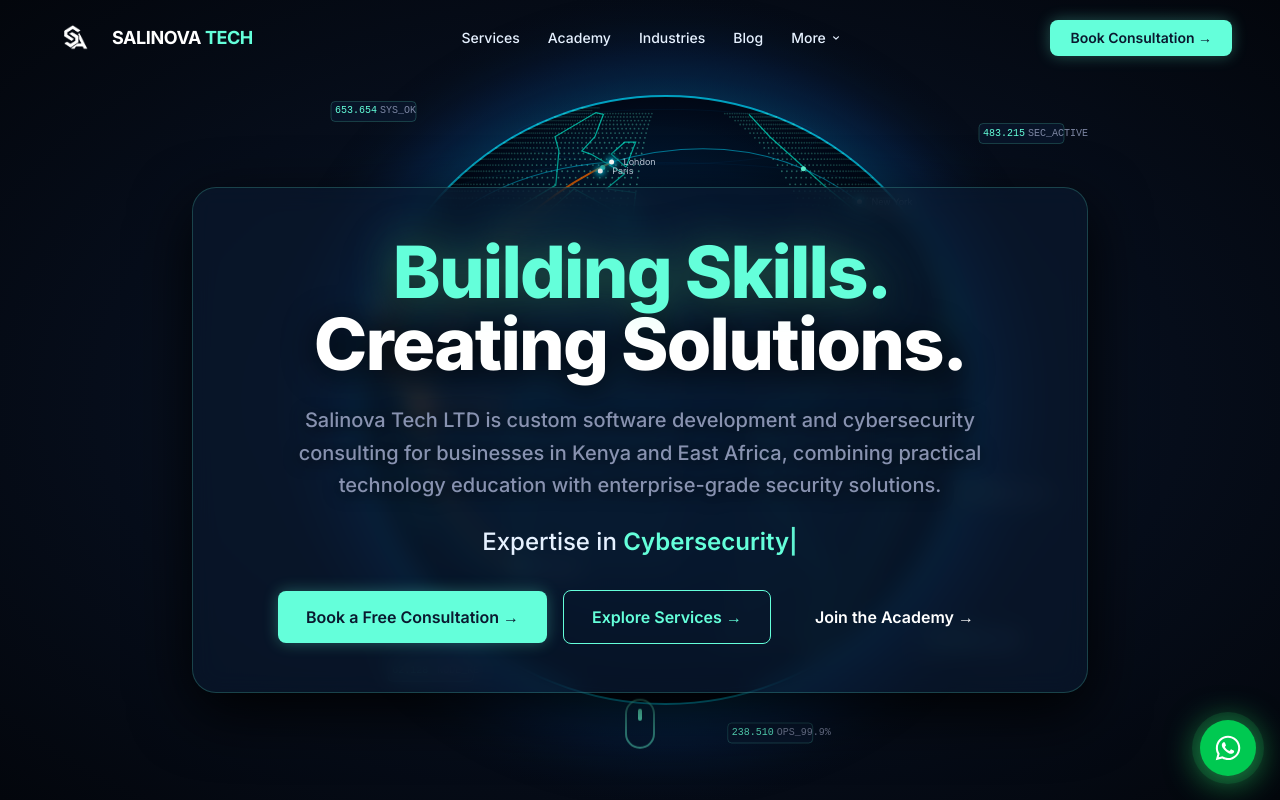
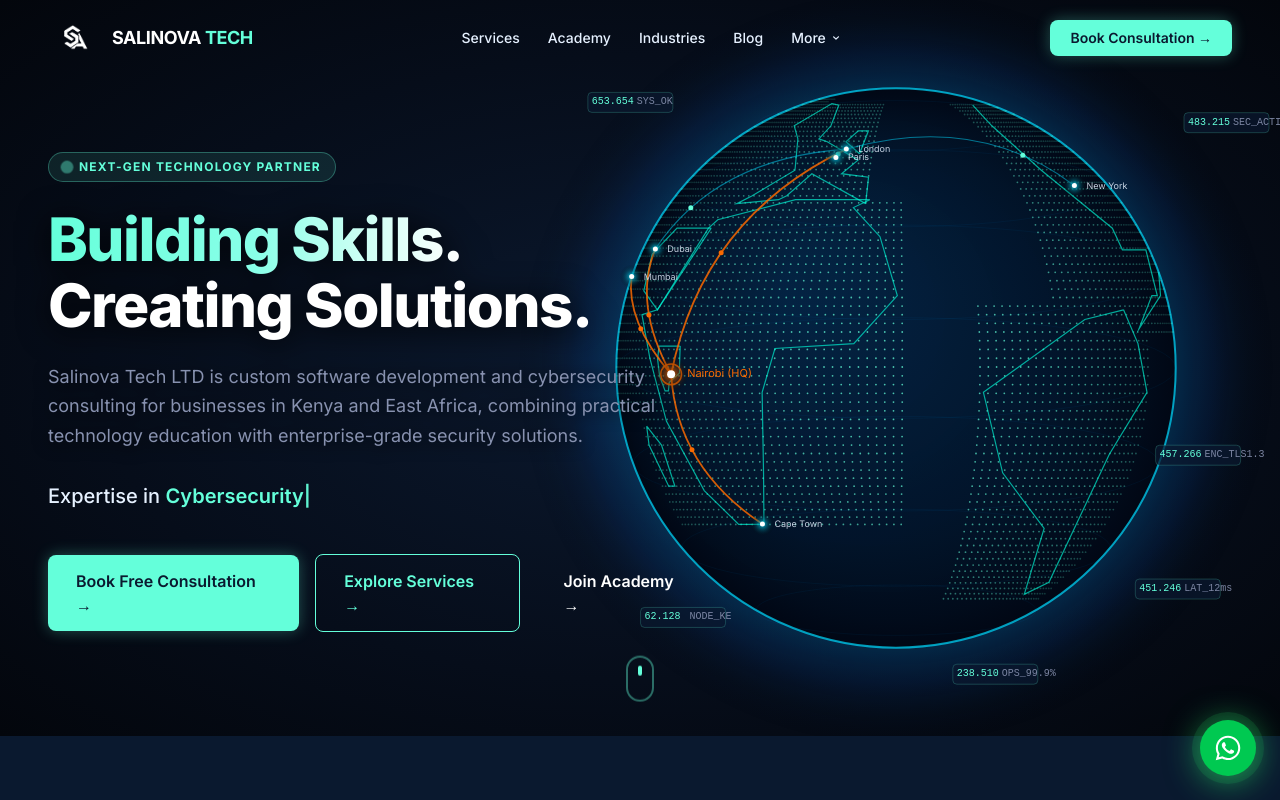
Before and after one commit to Ali-mahirizi-abdalla/Salinova-Tech-LTD-Website, a React (Vite) app: page / in a window 1280 px wide. Shown: the top 800 px of the page. Built offline with nearby package versions, Linux system fonts and the light colour scheme.

Commit message:
Optimize hero 2-column layout and 3D globe canvas positioning

```diff
--- a/src/components/InteractiveGlobe.jsx
+++ b/src/components/InteractiveGlobe.jsx
@@ -164,11 +164,11 @@
       const W = canvas.width;
       const H = canvas.height;
 
-      // Offset globe center slightly down-right on larger screens so hero text has max contrast
-      const isMobile = W < 768;
-      const cx = isMobile ? W / 2 : W * 0.52;
-      const cy = isMobile ? H / 2 : H * 0.50;
-      const R = Math.min(W, H) * (isMobile ? 0.36 : 0.38);
+      // Position globe in the right column on desktop, and below text on mobile
+      const isMobile = W < 1024;
+      const cx = isMobile ? W / 2 : W * 0.70;
+      const cy = isMobile ? H * 0.68 : H * 0.50;
+      const R = Math.min(W, H) * (isMobile ? 0.32 : 0.38);
       const dpr = window.devicePixelRatio;
       const rot = rotRef.current;
 
--- a/src/pages/Home.jsx
+++ b/src/pages/Home.jsx
@@ -3,7 +3,7 @@
 import { Button } from '../components/Button';
 import { Card } from '../components/Card';
 import { Link } from 'react-router-dom';
-import { FaLaptopCode, FaShieldAlt, FaGraduationCap, FaRobot, FaMicroscope, FaQuoteLeft } from 'react-icons/fa';
+import { FaLaptopCode, FaShieldAlt, FaGraduationCap, FaRobot, FaMicroscope } from 'react-icons/fa';
 import { InteractiveGlobe } from '../components/InteractiveGlobe';
 import { useSEO } from '../hooks/useSEO';
 
@@ -156,44 +156,63 @@
 
   return (
     <div>
-      {/* Hero Section */}
-      <section className="min-h-screen flex items-center justify-center relative overflow-hidden pt-20">
-        <div className="absolute inset-0 bg-navy z-0">
+      {/* Split Hero Section */}
+      <section className="min-h-[92vh] flex items-center relative overflow-hidden pt-24 pb-12">
+        {/* Globe Background */}
+        <div className="absolute inset-0 z-0">
           <InteractiveGlobe />
-
         </div>
 
-        <div className="container mx-auto px-6 relative z-10 text-center">
+        {/* Hero Grid Container */}
+        <div className="container mx-auto px-6 lg:px-12 relative z-10">
+          <div className="grid lg:grid-cols-12 gap-12 items-center">
+
+            {/* Left Column: Typography & CTAs (60% width on desktop) */}
             <motion.div
-            initial={{ opacity: 0, y: 30 }}
-            animate={{ opacity: 1, y: 0 }}
+              initial={{ opacity: 0, x: -40 }}
+              animate={{ opacity: 1, x: 0 }}
               transition={{ duration: 0.8 }}
-            className="max-w-4xl mx-auto bg-navy/65 backdrop-blur-md p-8 sm:p-12 rounded-3xl border border-teal/20 shadow-[0_20px_60px_rgba(0,0,0,0.9)]"
+              className="lg:col-span-7 text-left"
             >
-            <h1 className="text-4xl sm:text-5xl md:text-7xl font-extrabold mb-6 tracking-tight text-white drop-shadow-[0_4px_16px_rgba(0,0,0,0.95)]">
-              <span className="text-teal drop-shadow-[0_0_20px_rgba(100,255,218,0.4)]">Building Skills.</span><br className="md:hidden" /> Creating Solutions.
+              {/* Tag badge */}
+              <span className="inline-flex items-center gap-2 px-3.5 py-1.5 rounded-full bg-teal/10 border border-teal/30 text-teal text-xs font-bold uppercase tracking-widest mb-6">
+                <span className="w-2 h-2 rounded-full bg-teal animate-ping" />
+                Next-Gen Technology Partner
+              </span>
+
+              <h1 className="text-4xl sm:text-5xl lg:text-6xl font-extrabold tracking-tight text-white mb-6 leading-[1.1] drop-shadow-[0_4px_16px_rgba(0,0,0,0.95)]">
+                <span className="text-transparent bg-clip-text bg-gradient-to-r from-teal via-teal-light to-white">
+                  Building Skills.
+                </span>
+                <br />
+                Creating Solutions.
               </h1>
 
-            <p className="text-base md:text-xl text-text-muted max-w-3xl mx-auto mb-6 leading-relaxed font-medium drop-shadow-[0_2px_8px_rgba(0,0,0,0.9)]">
+              <p className="text-base sm:text-lg text-text-muted mb-8 leading-relaxed font-normal max-w-2xl drop-shadow-[0_2px_8px_rgba(0,0,0,0.95)]">
                 Salinova Tech LTD is custom software development and cybersecurity consulting for businesses in Kenya and East Africa, combining practical technology education with enterprise-grade security solutions.
               </p>
 
-            <div className="text-lg md:text-2xl mb-8 h-8 font-medium">
+              <div className="text-lg sm:text-xl mb-10 h-8 font-medium">
                 Expertise in <TypingEffect words={typingWords} />
               </div>
 
-            <div className="flex flex-col sm:flex-row items-center justify-center gap-4">
-              <Button to="/contact" variant="primary" className="w-full sm:w-auto text-base py-3.5 px-7">
-                Book a Free Consultation →
+              <div className="flex flex-col sm:flex-row items-stretch sm:items-center gap-4">
+                <Button to="/contact" variant="primary" className="text-base py-3.5 px-7">
+                  Book Free Consultation →
                 </Button>
-              <Button to="/services" variant="secondary" className="w-full sm:w-auto text-base py-3.5 px-7">
+                <Button to="/services" variant="secondary" className="text-base py-3.5 px-7">
                   Explore Services →
                 </Button>
-              <Button to="/academy" variant="ghost" className="w-full sm:w-auto text-base py-3.5 px-7">
-                Join the Academy →
+                <Button to="/academy" variant="ghost" className="text-base py-3.5 px-7">
+                  Join Academy →
                 </Button>
               </div>
             </motion.div>
+
+            {/* Right Column: Free space for 3D Globe motion viewing (40% width) */}
+            <div className="lg:col-span-5 hidden lg:block h-[480px] pointer-events-none" />
+
+          </div>
         </div>
 
         {/* Scroll Indicator */}
@@ -201,10 +220,10 @@
           initial={{ opacity: 0 }}
           animate={{ opacity: 1 }}
           transition={{ delay: 1.5, duration: 1 }}
-          className="absolute bottom-10 left-1/2 -translate-x-1/2 flex flex-col items-center animate-bounce"
+          className="absolute bottom-6 left-1/2 -translate-x-1/2 flex flex-col items-center animate-bounce z-20 pointer-events-none"
         >
-          <div className="w-[30px] h-[50px] rounded-full border-2 border-teal/50 flex justify-center p-2">
-            <div className="w-1 h-3 bg-teal rounded-full animate-slide-up"></div>
+          <div className="w-[28px] h-[46px] rounded-full border-2 border-teal/40 flex justify-center p-2">
+            <div className="w-1 h-2.5 bg-teal rounded-full animate-slide-up" />
           </div>
         </motion.div>
       </section>
```
Lines whose indentation alone changed are shown as unchanged.
